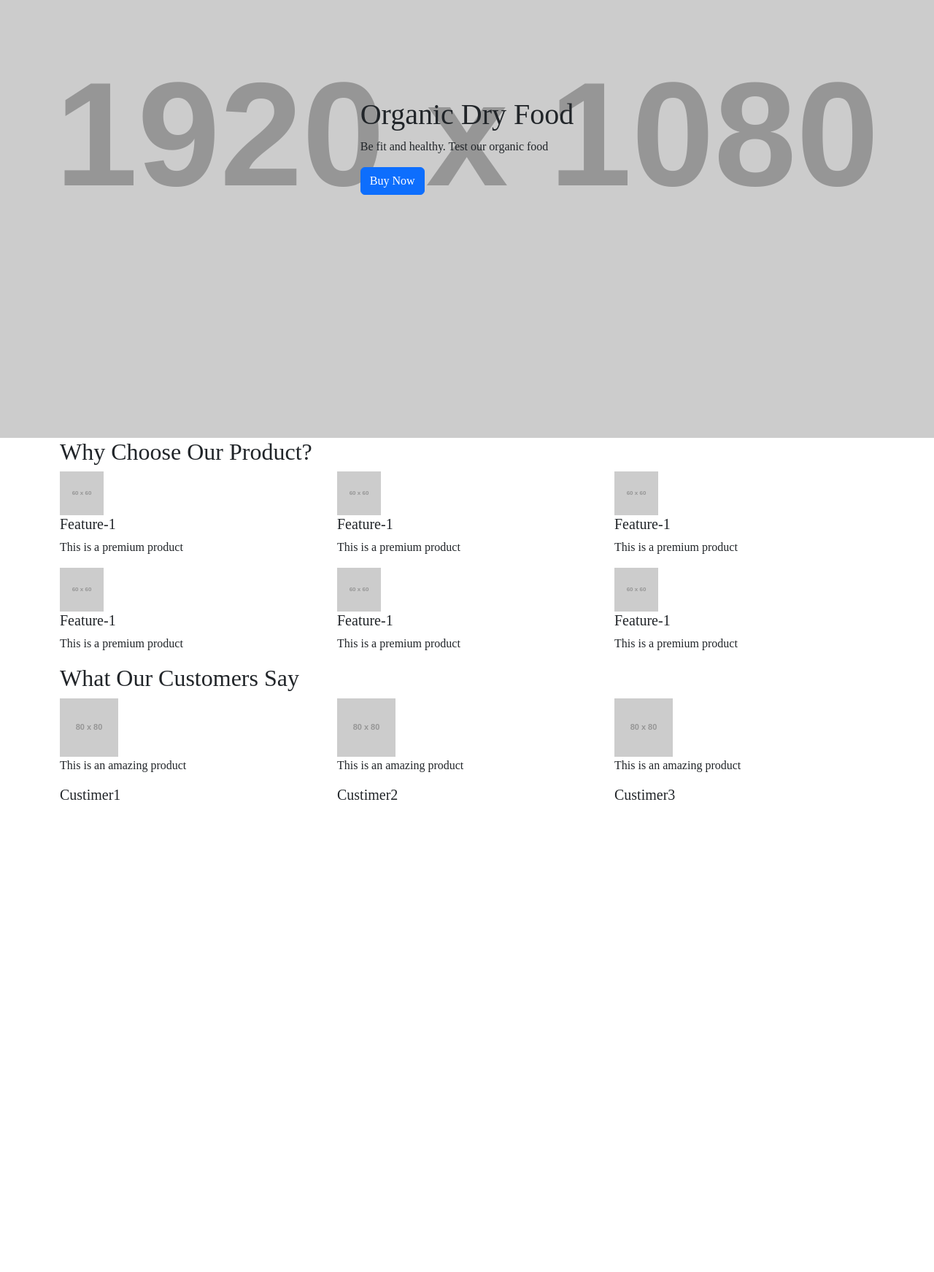
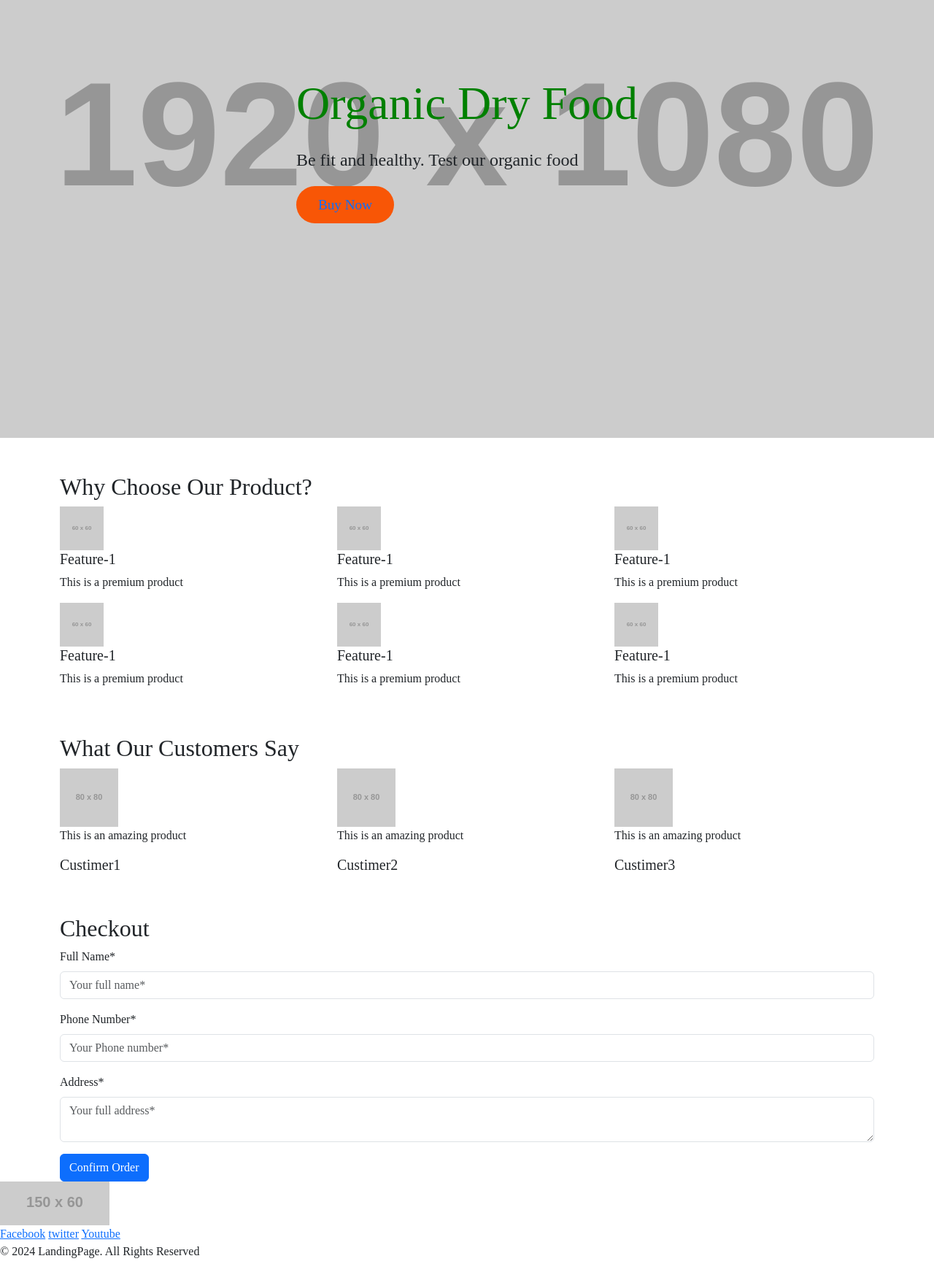
Before and after one commit to Muntasir2762/Batch-16-Class-22, a plain HTML site: page index.html in a window 1280 px wide. Shown: the part 200-1943 px from the top of the page at 73% size. Before the commit the page ends 1309 px from the top, so only its background shows below. Drawn offline with nearby package versions, Linux system fonts and the light colour scheme; placeholder pictures from the web are drawn by us.

Commit message:
Header section design

```diff
--- a/index.html
+++ b/index.html
@@ -1,24 +1,27 @@
 <!DOCTYPE html>
 <html lang="en">
+
 <head>
     <meta charset="UTF-8">
     <meta name="viewport" content="width=device-width, initial-scale=1.0">
     <title>Landing Page</title>
     <link href="style.css" rel="stylesheet">
-    <link href="https://cdn.jsdelivr.net/npm/bootstrap@5.3.3/dist/css/bootstrap.min.css" rel="stylesheet" integrity="sha384-QWTKZyjpPEjISv5WaRU9OFeRpok6YctnYmDr5pNlyT2bRjXh0JMhjY6hW+ALEwIH" crossorigin="anonymous">
+    <link href="https://cdn.jsdelivr.net/npm/bootstrap@5.3.3/dist/css/bootstrap.min.css" rel="stylesheet"
+        integrity="sha384-QWTKZyjpPEjISv5WaRU9OFeRpok6YctnYmDr5pNlyT2bRjXh0JMhjY6hW+ALEwIH" crossorigin="anonymous">
 </head>
+
 <body>
 
     <header class="header-section">
-        <diV>
+        <div class="hero-content">
             <h1>Organic Dry Food</h1>
             <p>Be fit and healthy. Test our organic food</p>
-            <a href="#" class="btn btn-primary">Buy Now</a>
-        </diV>
+            <a href="#checkout" class="btn-custom">buy now</a>
+        </div>
     </header>
 
     <!-- Product Description -->
-     <section>
+    <section class="mt-5">
         <div class="container">
             <h2>Why Choose Our Product?</h2>
 
@@ -67,10 +70,10 @@
                 </div>
             </div>
         </div>
-     </section>
+    </section>
 
-     <!-- Customer Review -->
-      <section>
+    <!-- Customer Review -->
+    <section class="mt-5">
         <div class="container">
             <h2>What Our Customers Say</h2>
             <div class="row">
@@ -97,8 +100,51 @@
                 </div>
             </div>
         </div>
-      </section>
+    </section>
 
-    <script src="https://cdn.jsdelivr.net/npm/bootstrap@5.3.3/dist/js/bootstrap.bundle.min.js" integrity="sha384-YvpcrYf0tY3lHB60NNkmXc5s9fDVZLESaAA55NDzOxhy9GkcIdslK1eN7N6jIeHz" crossorigin="anonymous"></script>
+    <!-- Product Checkout Form -->
+    <section class="mt-5" id="checkout">
+        <div class="container">
+            <h2>Checkout</h2>
+            <form action="" method="">
+                <div class="mb-3">
+                    <label for="" class="form-label">Full Name*</label>
+                    <input type="text" class="form-control" name="" value="" id="" placeholder="Your full name*" required>
+                </div>
+                <div class="mb-3">
+                    <label for="" class="form-label">Phone Number*</label>
+                    <input type="text" class="form-control" name="" value="" id="" placeholder="Your Phone number*" required>
+                </div>
+                <div class="mb-3">
+                    <label for="" class="form-label">Address*</label>
+                    <textarea class="form-control" name="" id="" placeholder="Your full address*"></textarea>
+                </div>
+
+                <button type="submit" class="btn btn-primary">Confirm Order</button>
+            </form>
+        </div>
+    </section>
+
+    <!-- Footer -->
+     <footer>
+        <div>
+            <div>
+                <div>
+                    <img src="https://placehold.co/150X60">
+                </div>
+                <div>
+                    <a href="#">Facebook</a>
+                    <a href="#">twitter</a>
+                    <a href="#">Youtube</a>
+                </div>
+                <p>&copy 2024 LandingPage. All Rights Reserved</p>
+            </div>
+        </div>
+     </footer>
+
+    <script src="https://cdn.jsdelivr.net/npm/bootstrap@5.3.3/dist/js/bootstrap.bundle.min.js"
+        integrity="sha384-YvpcrYf0tY3lHB60NNkmXc5s9fDVZLESaAA55NDzOxhy9GkcIdslK1eN7N6jIeHz"
+        crossorigin="anonymous"></script>
 </body>
+
 </html>
--- a/style.css
+++ b/style.css
@@ -14,3 +14,32 @@
     align-items: center;
     justify-content: center;
 }
+
+.hero-content h1{
+    font-size: 4rem;
+    margin-bottom: 20px;
+    color: green;
+}
+
+.hero-content p{
+    font-size: 1.5rem;
+    margin-bottom: 30px;
+}
+
+.btn-custom {
+    background-color: #F85606;
+    border: none;
+    padding: 15px 30px;
+    font-size: 1.2rem;
+    border-radius: 50px;
+    text-transform: capitalize;
+    text-decoration: none;
+    transition: background-color 0.5s ease;
+
+}
+
+.btn-custom:hover{
+    background-color :green;
+    color: white;
+
+}
```
